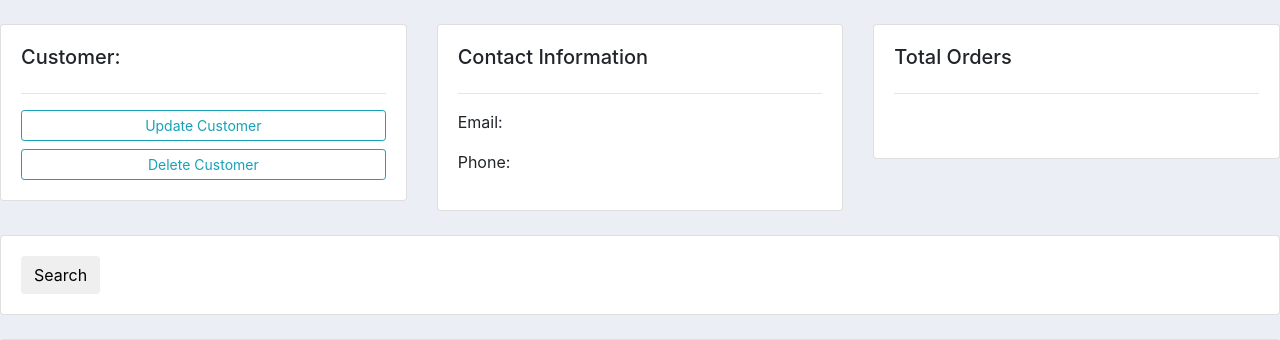
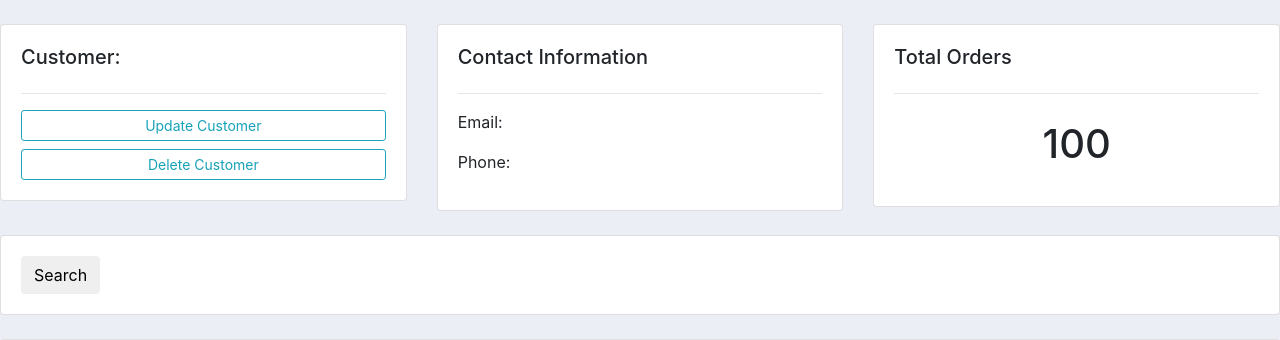
Before and after one commit to pbmulinzi/Mulinzi_CustomerMgtSystem, a Django app: page /customers/ in a window 1280 px wide. Shown: the part 61-401 px from the top of the page. Run offline with Django 5.2, Linux system fonts and the light colour scheme.

Commit message:
testing for something in the customer template

```diff
--- a/account/templates/account/Customers.html
+++ b/account/templates/account/Customers.html
@@ -27,7 +27,7 @@
         <div class="card card-body">
             <h5>Total Orders</h5>
             <hr>
-            <h1 style="text-align: center; padding: 10px;"></h1>
+            <h1 style="text-align: center; padding: 10px;">100</h1>
         </div>
     </div>
 </div>
```
